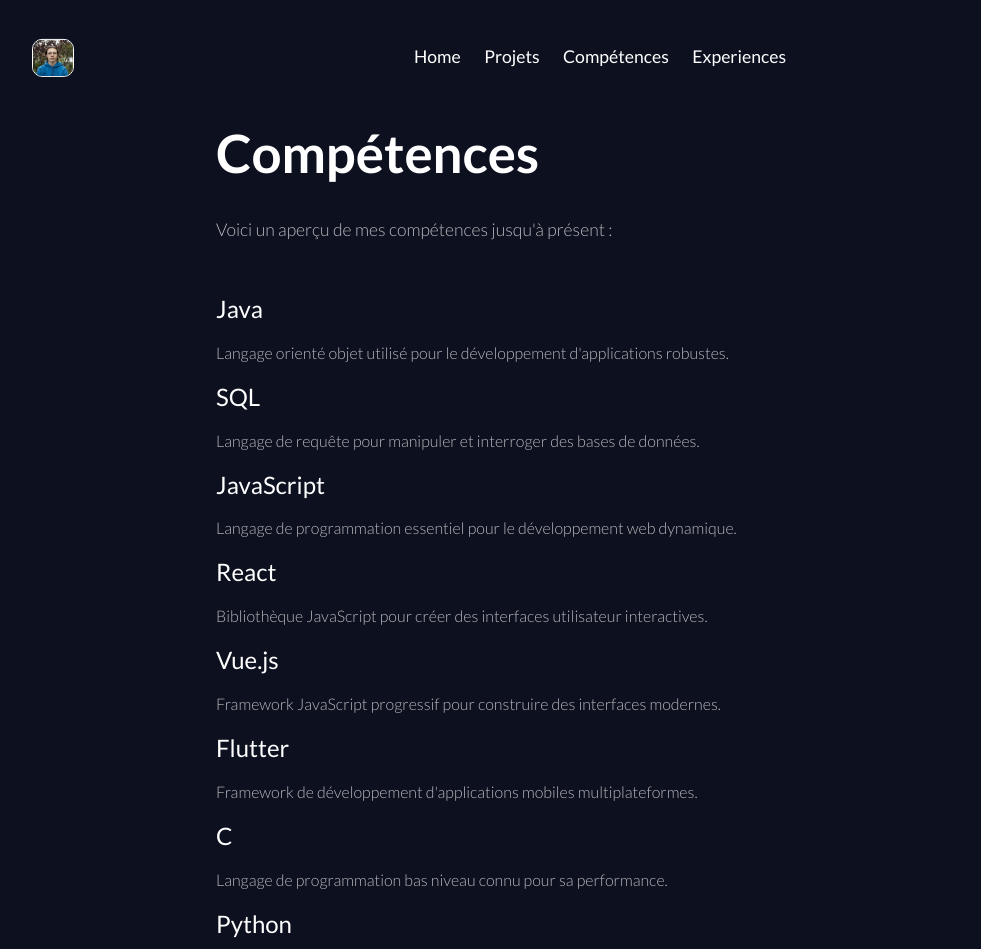
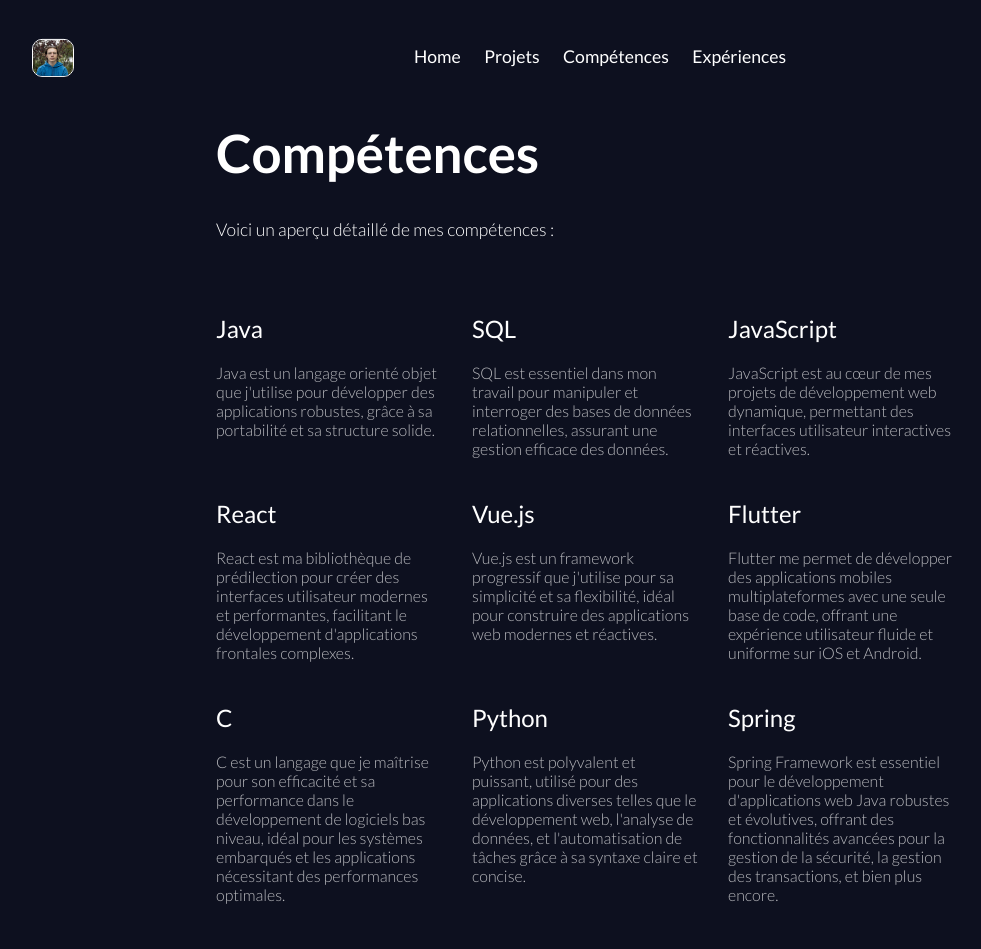
Before and after one commit to JOGZ24/my_new_portfolio, a SvelteKit app: page /competences in a window 1280 px wide. Shown: the top 949 px of the page, without its empty margins (40-1021 px from the left). Built offline with nearby package versions, Linux system fonts and the light colour scheme.

Commit message:
truc compétences

```diff
--- a/src/components/header.svelte
+++ b/src/components/header.svelte
@@ -16,7 +16,7 @@
     <a href="/" alt="">Home</a>
     <a href="/projects" alt="">Projets</a>
     <a href="/competences" alt="">Compétences</a>
-    <a href="/exp" alt="">Experiences</a>
+    <a href="/exp" alt="">Expériences</a>
   </nav>
 </div>
 
--- a/src/routes/competences/+page.svelte
+++ b/src/routes/competences/+page.svelte
@@ -4,67 +4,103 @@
 
 <div class="introduction">
   <h1>Compétences</h1>
-  <p>Voici un aperçu de mes compétences jusqu'à présent :</p>
+  <p>Voici un aperçu détaillé de mes compétences :</p>
 </div>
+
 <div class="competences">
   <div class="competence">
     <h2>Java</h2>
     <p>
-      Langage orienté objet utilisé pour le développement d'applications
-      robustes.
+      Java est un langage orienté objet que j'utilise pour développer des
+      applications robustes, grâce à sa portabilité et sa structure solide.
     </p>
   </div>
+
   <div class="competence">
     <h2>SQL</h2>
-    <p>Langage de requête pour manipuler et interroger des bases de données.</p>
+    <p>
+      SQL est essentiel dans mon travail pour manipuler et interroger des bases
+      de données relationnelles, assurant une gestion efficace des données.
+    </p>
   </div>
+
   <div class="competence">
     <h2>JavaScript</h2>
     <p>
-      Langage de programmation essentiel pour le développement web dynamique.
+      JavaScript est au cœur de mes projets de développement web dynamique,
+      permettant des interfaces utilisateur interactives et réactives.
     </p>
   </div>
+
   <div class="competence">
     <h2>React</h2>
     <p>
-      Bibliothèque JavaScript pour créer des interfaces utilisateur
-      interactives.
+      React est ma bibliothèque de prédilection pour créer des interfaces
+      utilisateur modernes et performantes, facilitant le développement
+      d'applications frontales complexes.
     </p>
   </div>
+
   <div class="competence">
     <h2>Vue.js</h2>
     <p>
-      Framework JavaScript progressif pour construire des interfaces modernes.
+      Vue.js est un framework progressif que j'utilise pour sa simplicité et sa
+      flexibilité, idéal pour construire des applications web modernes et
+      réactives.
     </p>
   </div>
+
   <div class="competence">
     <h2>Flutter</h2>
-    <p>Framework de développement d'applications mobiles multiplateformes.</p>
+    <p>
+      Flutter me permet de développer des applications mobiles multiplateformes
+      avec une seule base de code, offrant une expérience utilisateur fluide et
+      uniforme sur iOS et Android.
+    </p>
   </div>
+
   <div class="competence">
     <h2>C</h2>
-    <p>Langage de programmation bas niveau connu pour sa performance.</p>
+    <p>
+      C est un langage que je maîtrise pour son efficacité et sa performance
+      dans le développement de logiciels bas niveau, idéal pour les systèmes
+      embarqués et les applications nécessitant des performances optimales.
+    </p>
   </div>
+
   <div class="competence">
     <h2>Python</h2>
-    <p>Langage polyvalent apprécié pour sa simplicité et sa puissance.</p>
+    <p>
+      Python est polyvalent et puissant, utilisé pour des applications diverses
+      telles que le développement web, l'analyse de données, et l'automatisation
+      de tâches grâce à sa syntaxe claire et concise.
+    </p>
   </div>
+
   <div class="competence">
     <h2>Spring</h2>
     <p>
-      Framework Java pour créer des applications web robustes et évolutives.
+      Spring Framework est essentiel pour le développement d'applications web
+      Java robustes et évolutives, offrant des fonctionnalités avancées pour la
+      gestion de la sécurité, la gestion des transactions, et bien plus encore.
     </p>
   </div>
+
   <div class="competence">
     <h2>GitLab CI/CD</h2>
     <p>
-      Outil d'intégration et de déploiement continus pour automatiser les
-      workflows.
+      GitLab CI/CD est un outil puissant que j'utilise pour automatiser les
+      workflows d'intégration et de déploiement continus, assurant une livraison
+      logicielle rapide et fiable.
     </p>
   </div>
 </div>
 
 <style>
+  .competences {
+    display: grid;
+    grid-template-columns: 1fr 1fr 1fr;
+  }
   .introduction {
     width: 60vw;
     font-weight: 300;
@@ -83,13 +119,15 @@
 
   .competence {
     margin-bottom: 2%;
+    margin-right: 30px;
   }
 
   .competence > h2 {
     font-size: 1.5em;
     font-weight: 500;
   }
-  p {
+
+  .competence > p {
     font-weight: 300;
     opacity: 0.7;
   }
```
Also changed, not shown: src/routes/exp/+page.svelte (+5 -5 lines), src/routes/projects/+page.svelte (+4 -4 lines).
